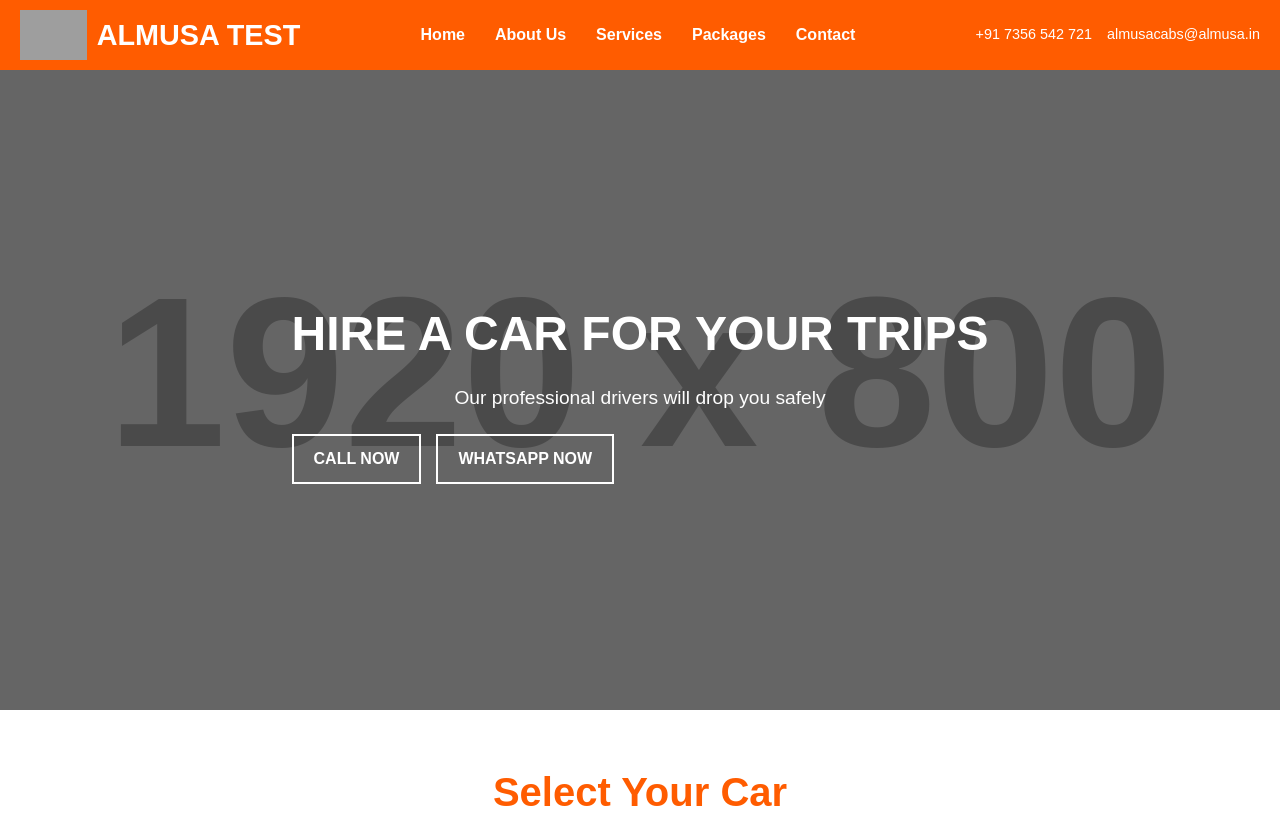
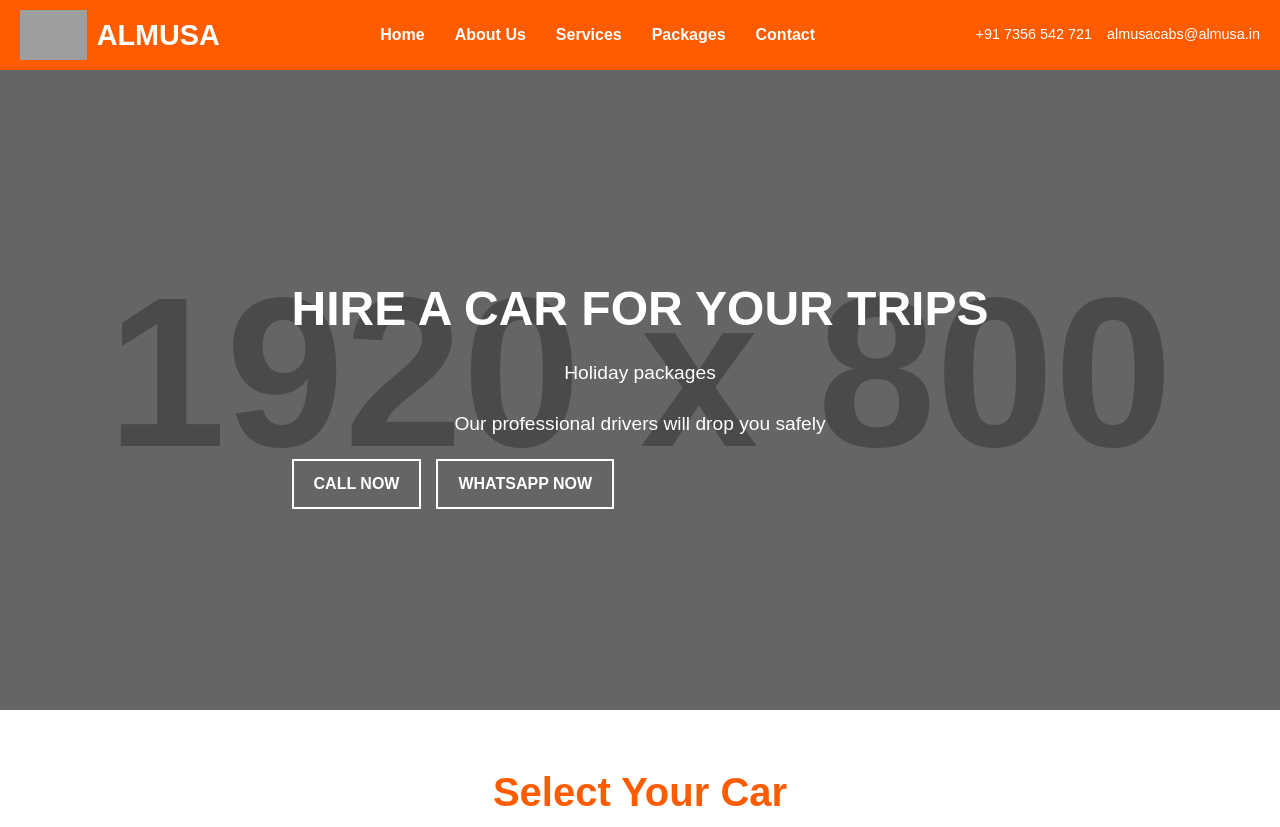
Before and after one commit to sawad-muhammed/dev.almusa.in, a plain HTML site: page index.html in a window 1280 px wide. Shown: the top 827 px of the page. Drawn offline with Linux system fonts and the light colour scheme; grey boxes are pictures that could not be loaded; placeholder pictures from the web are drawn by us.

Commit message:
added 1 line

```diff
--- a/index.html
+++ b/index.html
@@ -254,7 +254,7 @@
     <header>
         <div class="logo">
             <img src="https://i.ibb.co/gMfScxd/Screenshot-from-2025-01-12-18-30-56" alt="Almusa Logo">
-            <h1>Almusa test</h1>
+            <h1>Almusa</h1>
         </div>
         <nav>
             <ul>
@@ -274,6 +274,7 @@
     <section class="hero">
         <div class="hero-content">
             <h1>Hire a Car for your trips</h1>
+	    <p>Holiday packages</p>
             <p>Our professional drivers will drop you safely</p>
             <div class="cta">
                 <a href="tel:+917356542721">Call Now</a>
```
